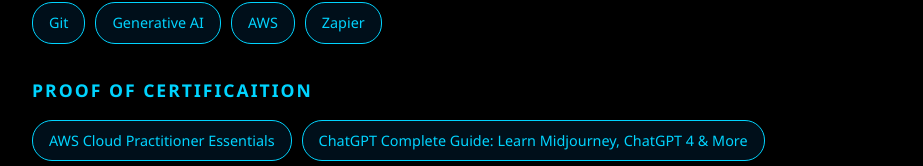
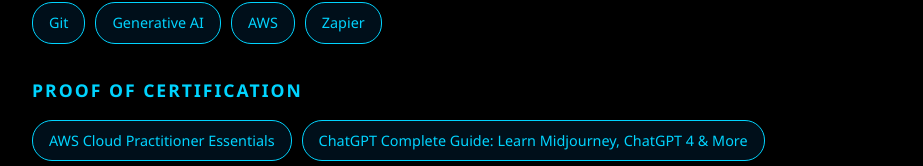
Before and after one commit to BaguioDaniel/Portfolio, a React (Vite) app in the folder Portfolio/: page / in a window 1280 px wide. Shown: the part 2096-2262 px from the top of the page, without its empty margins (178-1101 px from the left). Built offline with nearby package versions, Linux system fonts and the light colour scheme.

Commit message:
Commit #13 | Adjusted name and spelling
New website name and fixed spelling

```diff
--- a/Portfolio/index.html
+++ b/Portfolio/index.html
@@ -4,7 +4,7 @@
     <meta charset="UTF-8" />
     <link rel="icon" type="image/svg+xml" href="/favicon.svg" />
     <meta name="viewport" content="width=device-width, initial-scale=1.0" />
-    <title>portfolio</title>
+    <title>Daniel Jeremiah Baguio Resume</title>
   </head>
   <body>
     <div id="root"></div>
--- a/Portfolio/src/pages/Home.jsx
+++ b/Portfolio/src/pages/Home.jsx
@@ -115,7 +115,7 @@ export default function Home() {
               </div>
             </div>
             <div className="skills-category">
-              <h4>Proof of Certificaition</h4>
+              <h4>Proof of Certification</h4>
               <div className="skill-tags">
                 {certifications.name.map((cert, idx) => (
                   <a key={idx} href={certifications.link[idx]} className="skill-tag" target="_blank" rel="noopener noreferrer"> {cert} </a>
```
